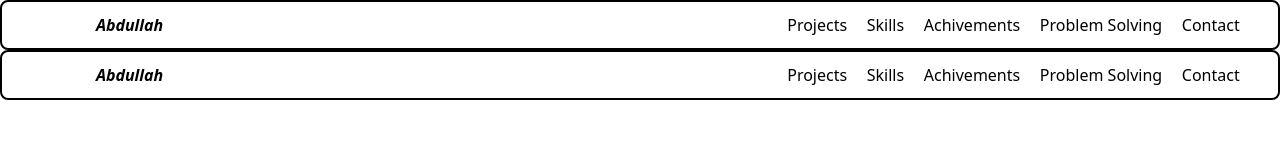
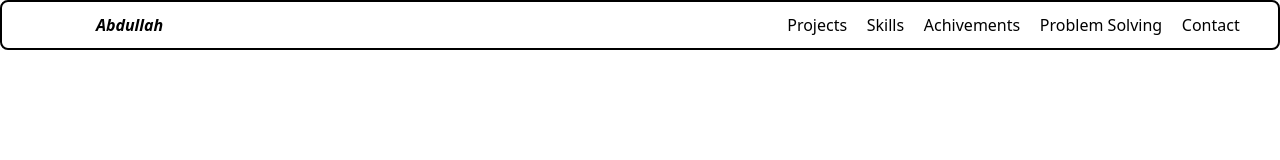
Before and after one commit to Abdullah-Razaul/Myportfolio, a plain HTML site: page index.html in a window 1280 px wide. Drawn offline with nearby package versions, Linux system fonts and the light colour scheme.

Commit message:
modify navbar

```diff
--- a/index.html
+++ b/index.html
@@ -1,14 +1,4 @@
 <!DOCTYPE html>
-<html lang="en">
-<head>
-    <meta charset="UTF-8">
-    <meta name="viewport" content="width=device-width, initial-scale=1.0">
-    <script src="https://cdn.jsdelivr.net/npm/@tailwindcss/browser@4"></script>
-    <title>Document</title>
-</head>
-
-<body>
-    <!-- nav bar --><!DOCTYPE html>
 <html lang="en">
 <head>
     <meta charset="UTF-8">
@@ -37,21 +27,3 @@
 </body>
 
 </html>
-    <div class=" h-[50px] flex  items-center border-2 rounded-lg ">
-        <!-- nav bar left -->
-        <div class=" h-[80%] w-[20%] flex items-center justify-center">
-            <a href="#" class=" text-[80%] sm:text-base font-semibold italic hover:bg-orange-200">Abdullah</a>
-        </div>
-        <!-- navbar right -->
-        <div class=" h-[80%] w-[80%] gap-[1%] sm:gap-[2%] sm:pr-[3%] flex items-center justify-end">
-            <a href="#" class="  text-[70%] font-semibold sm:text-base sm:font-normal flex justify-end  hover:bg-red-100">Projects</a>
-            <a href="#" class="  text-[70%] font-semibold sm:text-base sm:font-normal flex justify-end  hover:bg-red-100">Skills</a>
-            <a href="#" class="  text-[70%] font-semibold sm:text-base sm:font-normal flex justify-end  hover:bg-red-100">Achivements</a>
-            <a href="#" class="  text-[70%] font-semibold sm:text-base sm:font-normal flex justify-end  hover:bg-red-100">Problem Solving</a>
-            <a href="#" class="  text-[70%] font-semibold sm:text-base sm:font-normal flex justify-end  hover:bg-red-100">Contact</a>
-        </div>
-    </div>
-    <!-- My information -->
-</body>
-
-</html>
```
